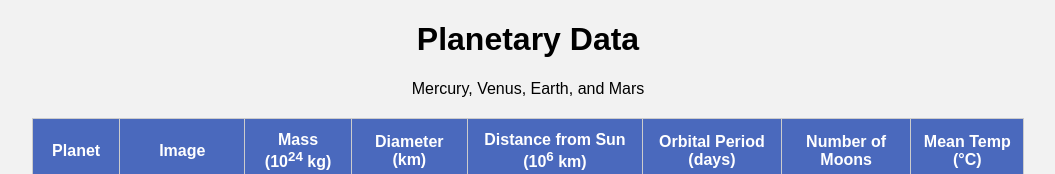
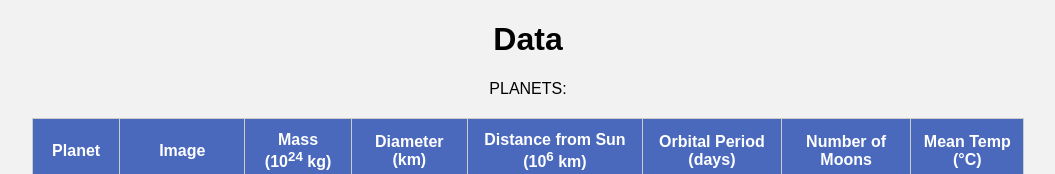
Before and after one commit to lilghawk/lab-seven, a plain HTML site: page index.html in a window 1280 px wide. Shown: the top 174 px of the page, without its empty margins (112-1167 px from the left). Drawn offline with Linux system fonts and the light colour scheme.

Commit message:
Update index.html

```diff
--- a/index.html
+++ b/index.html
@@ -3,8 +3,10 @@
 <head>
   <meta charset="utf-8" />
   <title>Planetary Data Table</title>
+
+
   <style>
-    /* Basic page setup */
+
     body {
       margin: 20px;
       font-family: Arial, sans-serif;
@@ -16,11 +18,10 @@
       margin-bottom: 20px;
     }
 
-    /* Table styling */
     table {
       border-collapse: collapse;
       width: 80%;
-      margin: 0 auto; /* Center the table */
+      margin: 0 auto;
       background-color: #fff;
     }
 
@@ -35,13 +36,13 @@
       color: #fff;
     }
 
-    /* Make planet names italic + bold */
+
     .planet-name {
       font-style: italic;
       font-weight: bold;
     }
 
-    /* Ensure images don’t overpower the table */
+
     td img {
       width: 100px;
       height: 100px;
@@ -49,7 +50,6 @@
       border-radius: 50%;
     }
 
-    /* Simple styling for links in footer */
     footer p {
       margin-top: 20px;
     }
@@ -63,9 +63,12 @@
 </head>
 <body>
 
+
+
+
   <header>
-    <h1>Planetary Data</h1>
-    <p>Mercury, Venus, Earth, and Mars</p>
+    <h1>Data</h1>
+    <p>PLANETS:</p>
   </header>
 
   <main>
@@ -84,6 +87,8 @@
       </thead>
       <tbody>
         <tr>
+
+
           <td class="planet-name">Mercury</td>
           <td><img src="images/mercury-1a.jpg" alt="Mercury" /></td>
           <td>0.330</td>
@@ -94,6 +99,8 @@
           <td>167</td>
         </tr>
         <tr>
+
+
           <td class="planet-name">Venus</td>
           <td><img src="images/venus.jpg" alt="Venus" /></td>
           <td>4.87</td>
@@ -104,6 +111,8 @@
           <td>464</td>
         </tr>
         <tr>
+
+
           <td class="planet-name">Earth</td>
           <td><img src="images/earth.jpg" alt="Earth" /></td>
           <td>5.97</td>
@@ -114,6 +123,8 @@
           <td>15</td>
         </tr>
         <tr>
+
+
           <td class="planet-name">Mars</td>
           <td><img src="images/mars.png" alt="Mars" /></td>
           <td>0.642</td>
@@ -127,6 +138,8 @@
     </table>
   </main>
 
+
+
   <footer>
     <p>
       Data Source:
```
